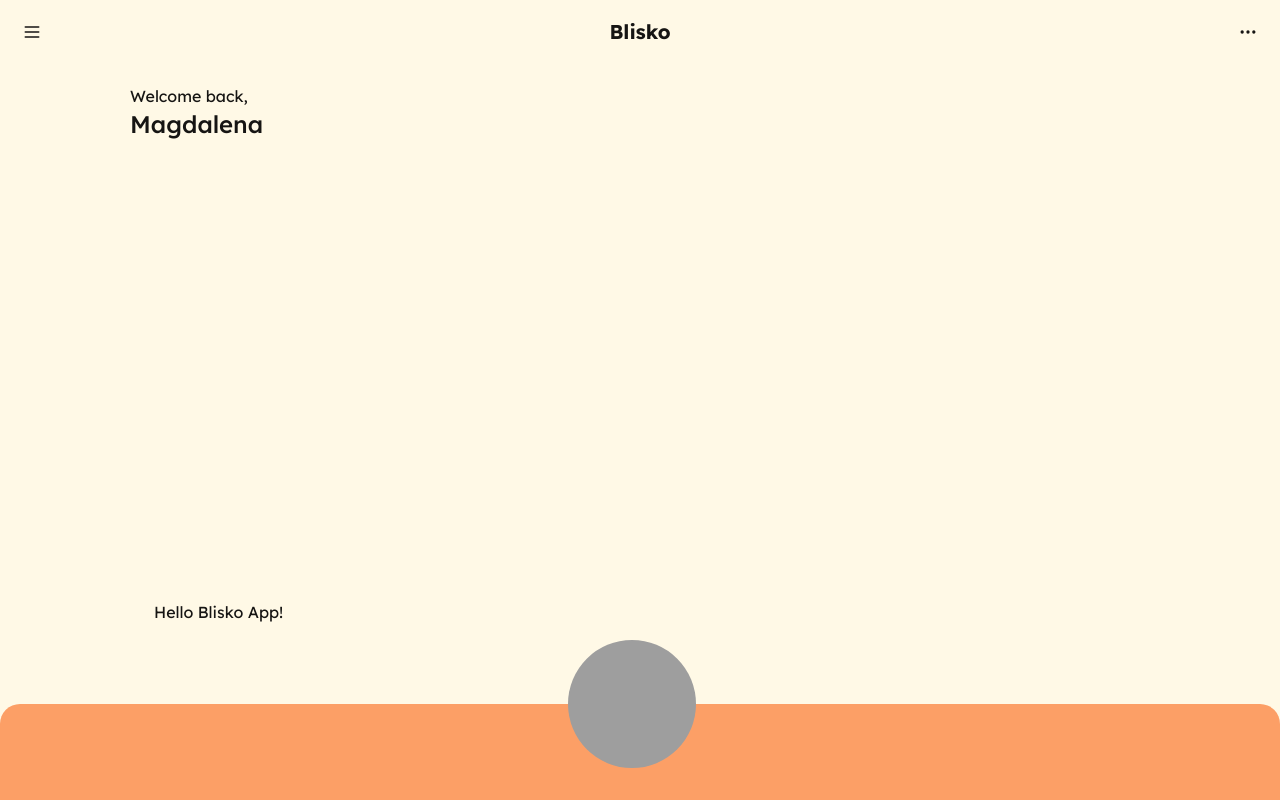
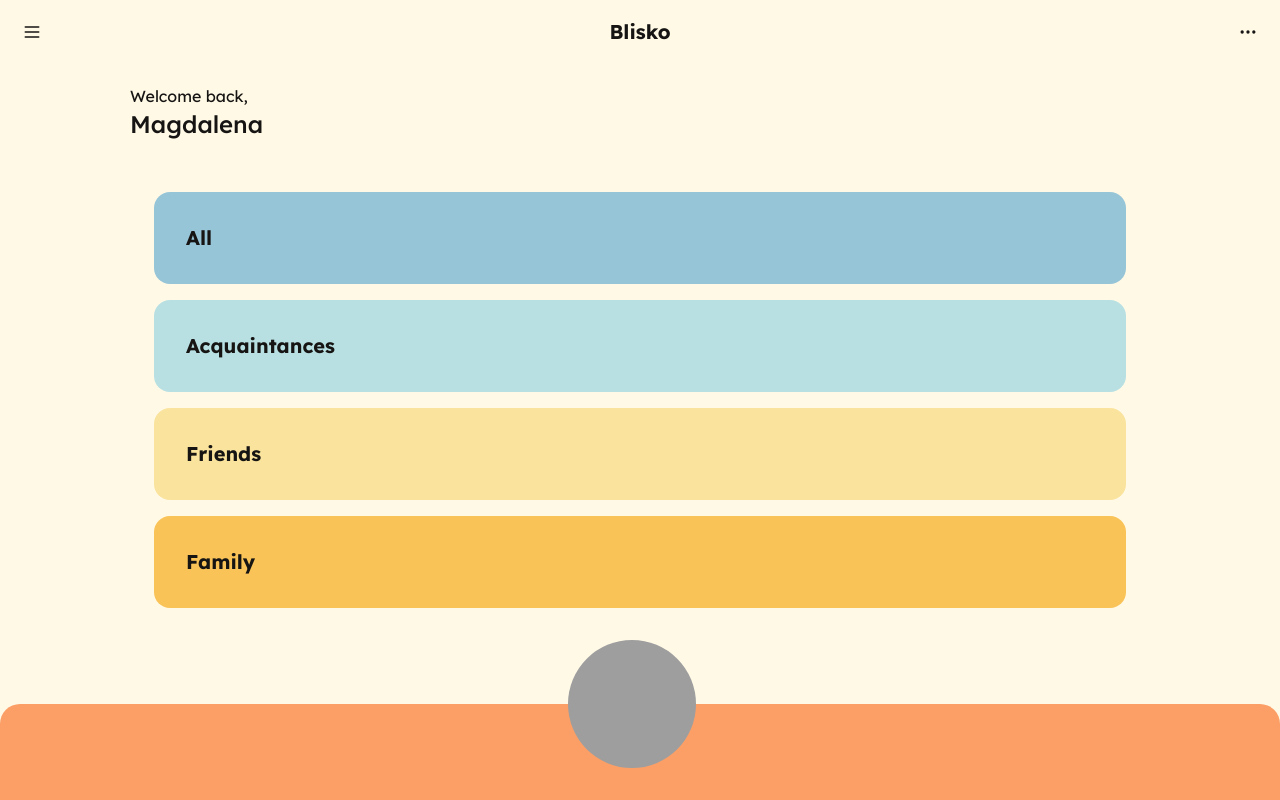
Before and after one commit to magdalena-karpinska/blisko-app, a Next.js app: page / in a window 1280 px wide. Built offline with nearby package versions, Linux system fonts and the light colour scheme; grey boxes are pictures that could not be loaded.

Commit message:
Creates / route with the Dashboard component

```diff
--- a/src/app/page.tsx
+++ b/src/app/page.tsx
@@ -1,3 +1,12 @@
-export default function Home() {
-  return <h1>Hello Blisko App!</h1>;
+import { CircleCard } from "./ui/circle-card";
+
+export default function Dashboard() {
+  return (
+    <main className="w-full flex flex-col items-center space-y-4 my-4">
+      <CircleCard text="All" bgColor="blue" />
+      <CircleCard text="Acquaintances" bgColor="lightBlue" />
+      <CircleCard text="Friends" bgColor="lightOrange" />
+      <CircleCard text="Family" bgColor="orange" />
+    </main>
+  );
 }
```
